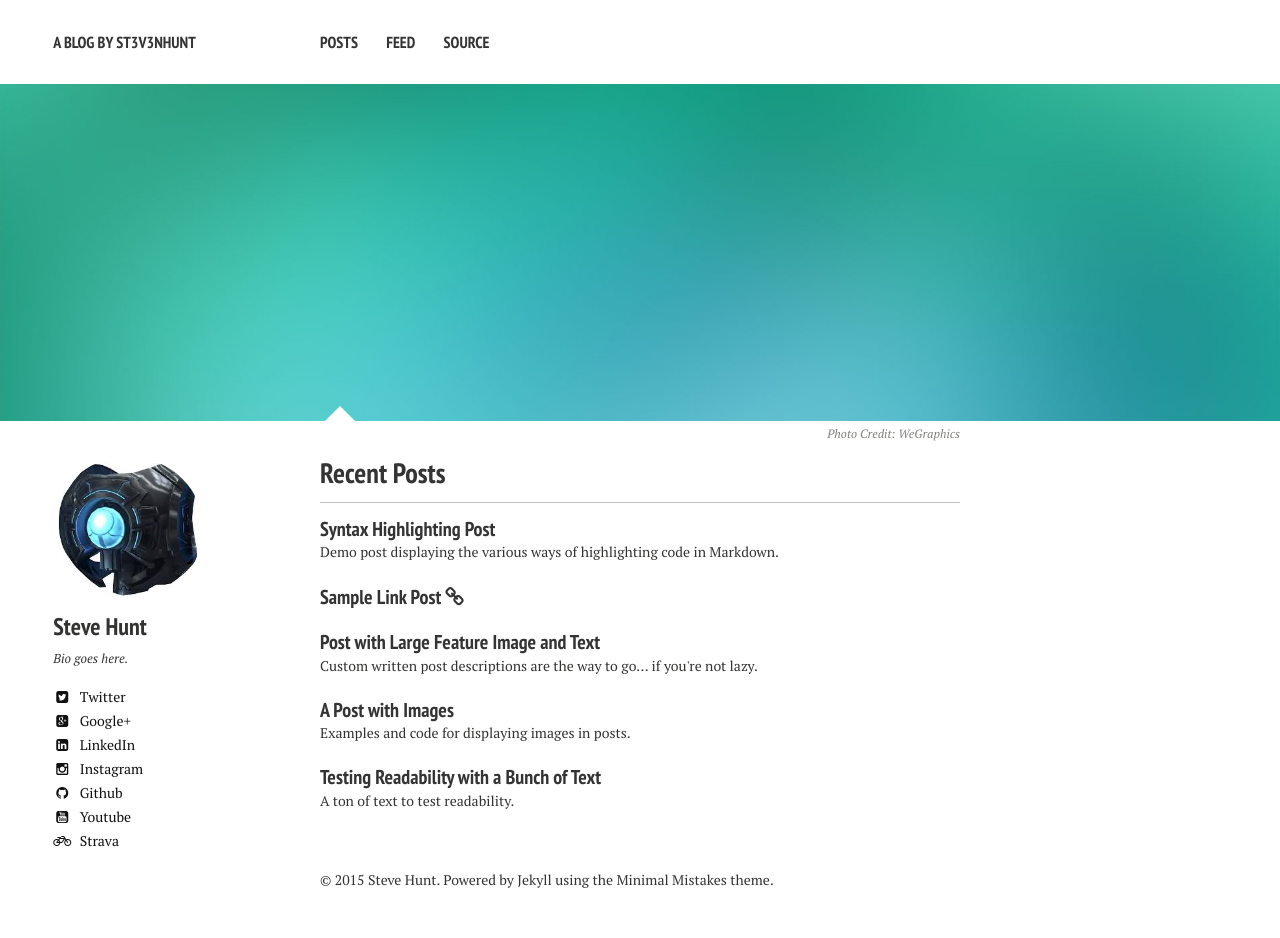
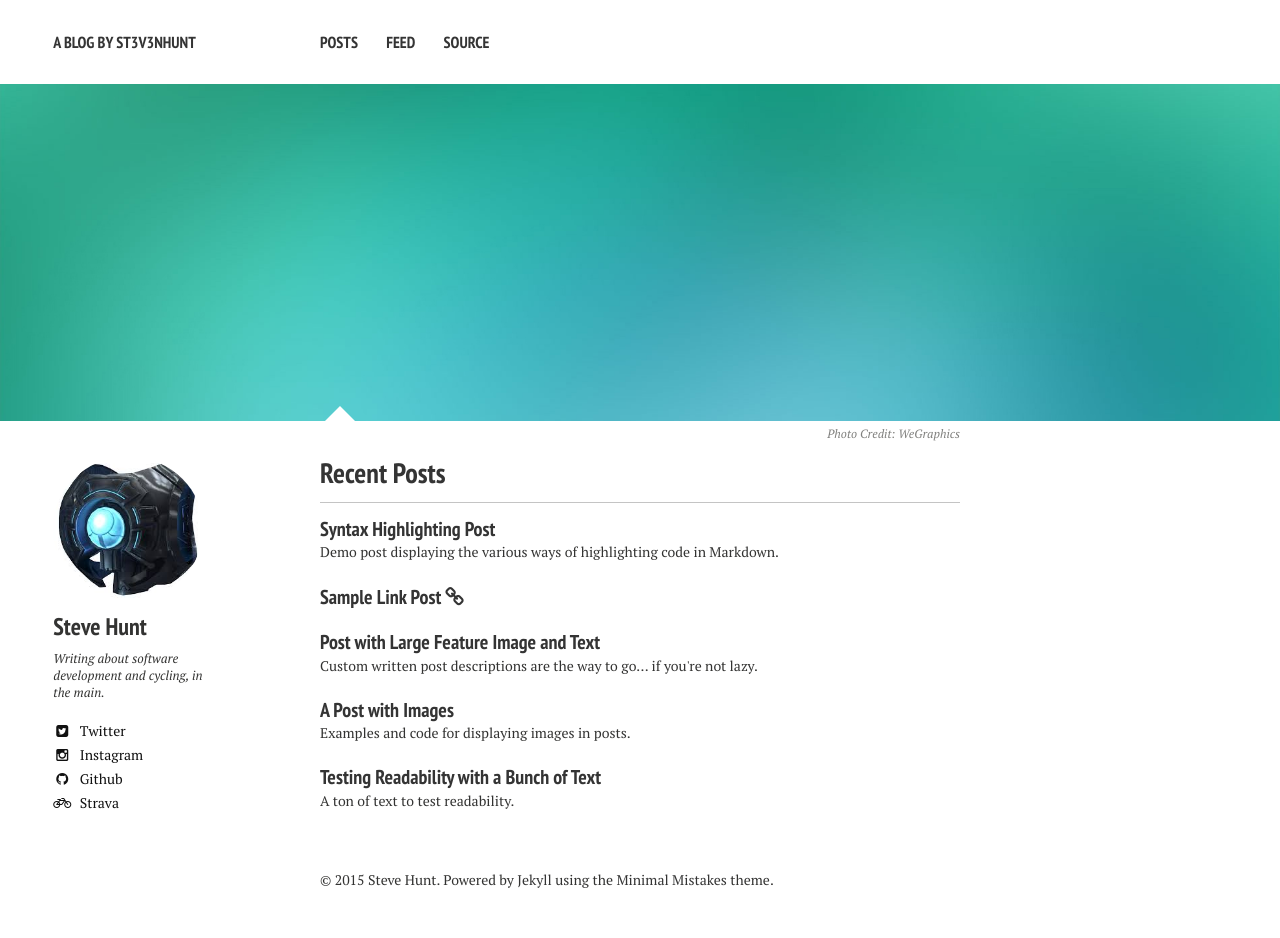
Before and after one commit to st3v3nhunt/st3v3nhunt.github.io, a Jekyll site: the page built from index.md, in a window 1280 px wide. Built offline with Jekyll 4.4.1, drawn with Linux system fonts in a browser that asks for light colours; nearby versions of some CDN libraries.

Commit message:
:bowtie: Updated bio.

```diff
--- a/_config.yml
+++ b/_config.yml
@@ -25,13 +25,13 @@ kramdown:
 owner:
   name: Steve Hunt
   avatar: avatar.jpg
-  bio: "Bio goes here."
+  bio: "Writing about software development and cycling, in the main."
   email:
   disqus-shortname:
   twitter: st3v3nhunt
   facebook: #username
   google:
-    plus: stevenhunt99
+    plus: #stevenhunt99
     analytics: UA-21223368-5
     verify:
     ad-client:
@@ -39,7 +39,7 @@ owner:
   bing-verify:
   github: st3v3nhunt
   stackoverflow: #123456/username   from a "http://stackoverflow.com/users/123456/username" link
-  linkedin: st3v3nhunt
+  linkedin: #st3v3nhunt
   xing: #username
   instagram: st3v3nhunt
   lastfm: #username
@@ -48,7 +48,7 @@ owner:
   foursquare: #username
   steam: #username
   dribbble: #username
-  youtube: baggyshortsman
+  youtube: #baggyshortsman
   soundcloud: #username
   weibo: #username
   flickr: #username
```
